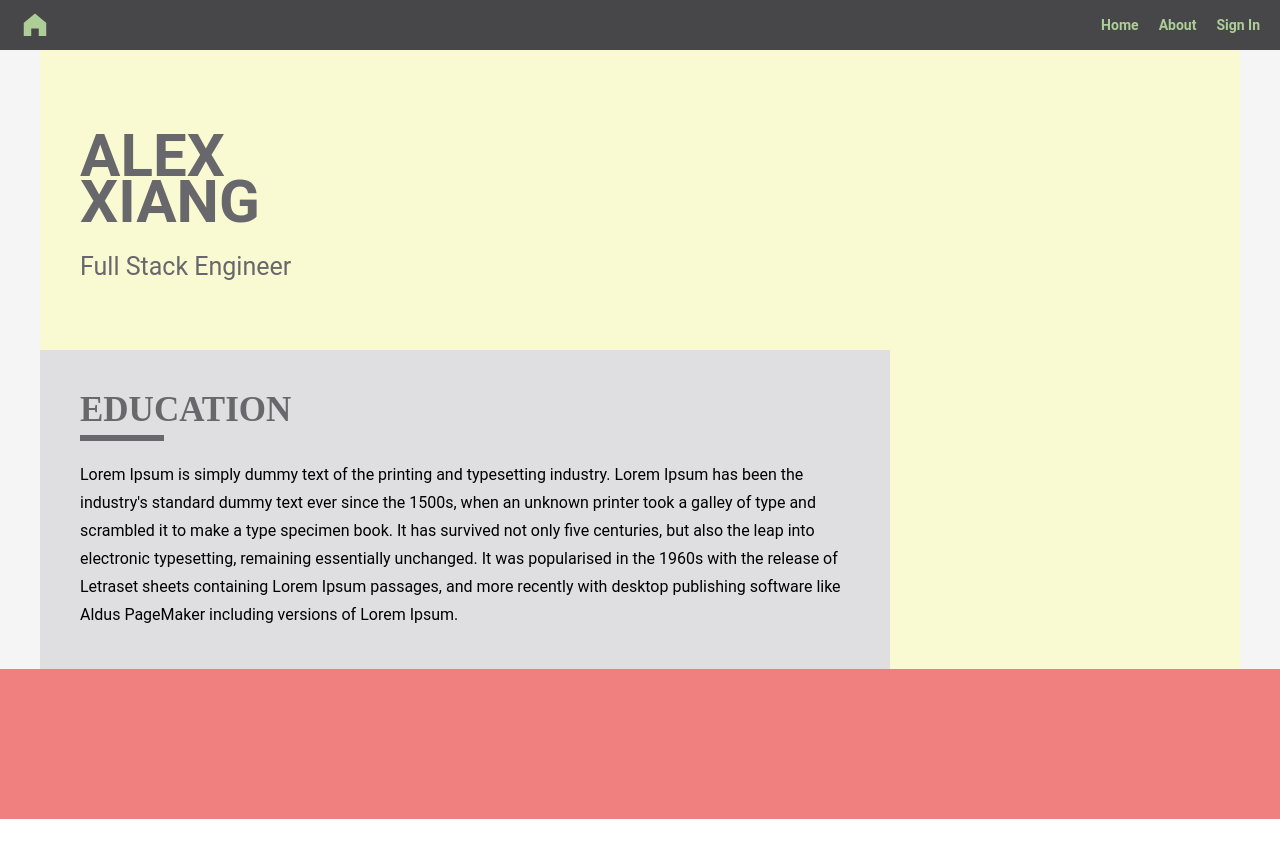
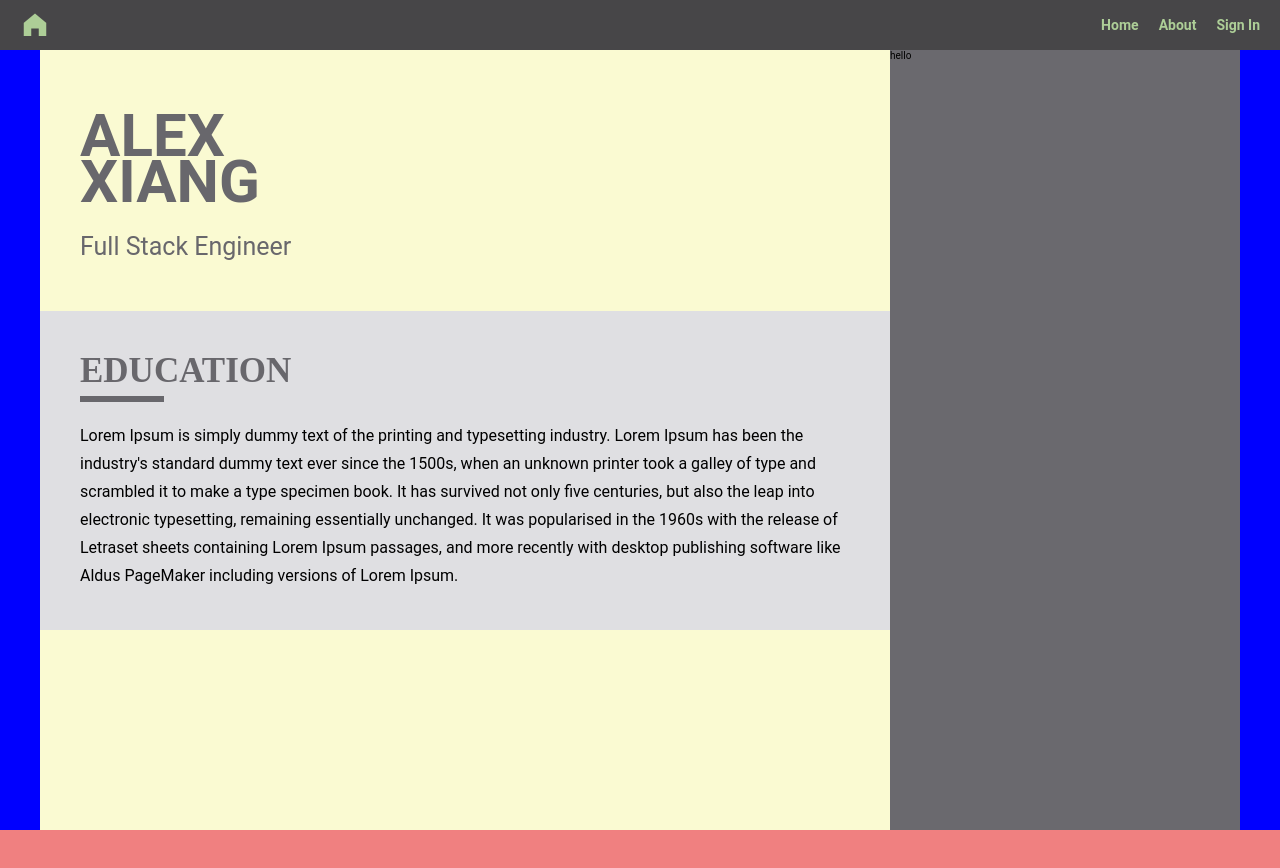
Before and after one commit to Bojackxiang/resume-project, a Vue app: page /#/ in a window 1280 px wide. Shown: the top 868 px of the page. Before the commit the page ends 819 px from the top, so only its background shows below. Built offline with nearby package versions, Linux system fonts and the light colour scheme; a web font is replaced by a local one.

Commit message:
Update the layuout

```diff
--- a/src/App.vue
+++ b/src/App.vue
@@ -5,14 +5,13 @@
         <Header />
       </div>
       <div class="wrapper__body">
-        <div class="wrapper__body__content">
+
           <!-- 保留数据页面 -->
           <keep-alive>
             <router-view v-if="$route.meta.keepAlive" />
           </keep-alive>
           <!-- 不保留数据页面 -->
           <router-view v-if="!$route.meta.keepAlive" />
-        </div>
       </div>
       <div class="wrapper__footer">
         <Footer />
@@ -57,6 +56,7 @@ export default {
   display: flex;
   flex-direction: column;
   min-height: 100vh;
+  height: 100%;
   &__header {
   }
   &__body {
--- a/src/components/NameContainer.vue
+++ b/src/components/NameContainer.vue
@@ -35,7 +35,7 @@ export default {
 @import "../assets/scss/config.scss";
 .name-wrapper {
   padding-left: 4rem;
-  min-height: 30rem;
+  margin: 5rem 0;
   display: flex;
   flex-direction: column;
   justify-content: center;
--- a/src/components/PeronalInfo.vue
+++ b/src/components/PeronalInfo.vue
@@ -1,15 +1,18 @@
 <template>
-  <div>
-
+  <div class="personal-info-wrapper" style="{min-height: 2000px}">
+    hello
   </div>
 </template>
 
 <script>
   export default {
-
   }
 </script>
 
 <style lang="scss" scoped>
+@import '../assets/scss/config.scss';
+.personal-info-wrapper{
+  height: 100%;
 
+}
 </style>
--- a/src/page-wrapper/PageWrapper.vue
+++ b/src/page-wrapper/PageWrapper.vue
@@ -19,6 +19,7 @@ export default {};
   box-sizing: border-box;
   @media screen and (min-width: 1200px) {
     // 大于 1200 px 的时候
+    min-height: 100%;
     margin: 0 auto;
     background-color: lightgoldenrodyellow;
     width: 100%;
--- a/src/pages/Home.vue
+++ b/src/pages/Home.vue
@@ -1,7 +1,7 @@
-]<template>
-  <div>
+<template>
+  <div class="home-page-wrapper">
     <PageWrapper>
-      <el-row>
+      <el-row class="row">
         <!-- left column -->
         <el-col :sm="17" :xs="24">
           <div class="left-col">
@@ -11,14 +11,23 @@
               :title="title"
             />
             <intro :title="'Education'">
-              Lorem Ipsum is simply dummy text of the printing and typesetting industry. Lorem Ipsum has been the industry's standard dummy text ever since the 1500s, when an unknown printer took a galley of type and scrambled it to make a type specimen book. It has survived not only five centuries, but also the leap into electronic typesetting, remaining essentially unchanged. It was popularised in the 1960s with the release of Letraset sheets containing Lorem Ipsum passages, and more recently with desktop publishing software like Aldus PageMaker including versions of Lorem Ipsum.
+              Lorem Ipsum is simply dummy text of the printing and typesetting
+              industry. Lorem Ipsum has been the industry's standard dummy text
+              ever since the 1500s, when an unknown printer took a galley of
+              type and scrambled it to make a type specimen book. It has
+              survived not only five centuries, but also the leap into
+              electronic typesetting, remaining essentially unchanged. It was
+              popularised in the 1960s with the release of Letraset sheets
+              containing Lorem Ipsum passages, and more recently with desktop
+              publishing software like Aldus PageMaker including versions of
+              Lorem Ipsum.
             </intro>
           </div>
         </el-col>
         <!-- right column -->
         <el-col :sm="7" :xs="24">
           <div class="right-col">
-
+            <PersonalInfo />
           </div>
         </el-col>
       </el-row>
@@ -29,13 +38,15 @@
 <script>
 import PageWrapper from "../page-wrapper/PageWrapper.vue";
 import NameContainer from "../components/NameContainer.vue";
-import Intro from '../components/Intro.vue';
+import Intro from "../components/Intro.vue";
+import PersonalInfo from "../components/PeronalInfo.vue";
 
 export default {
   components: {
     PageWrapper,
     NameContainer,
     Intro,
+    PersonalInfo,
   },
   data() {
     return {
@@ -55,9 +66,15 @@ export default {
 </script>
 
 <style lang="scss" scoped>
-.left-col {
-}
-.right-col {
-  background-color: aquamarine;
+@import "../assets/scss/config.scss";
+.home-page-wrapper {
+  background-color: blue;
+  .left-col {
+    min-height: calc(100vh - 100px);
+  }
+  .right-col {
+    min-height: calc(100vh - 20px);
+    background-color: $color_B;
+  }
 }
 </style>
```
